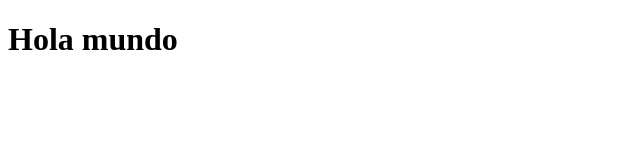
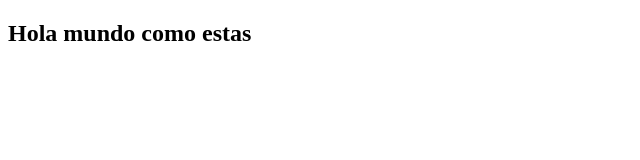
Before and after one commit to lennines/leesca, a plain HTML site: page index.html in a window 1280 px wide. Shown: the whole page, without its empty margins (0-640 px from the left). Drawn offline with Linux system fonts and the light colour scheme.

Commit message:
cambio  linea 9
se cambio la etiqueta h1 por la h2, y se agrego texto

```diff
--- a/index.html
+++ b/index.html
@@ -6,6 +6,6 @@
     <title>Document</title>
 </head>
 <body>
-    <h1>Hola mundo</h1>
+    <h2>Hola mundo como estas</h2>
 </body>
 </html>
```
